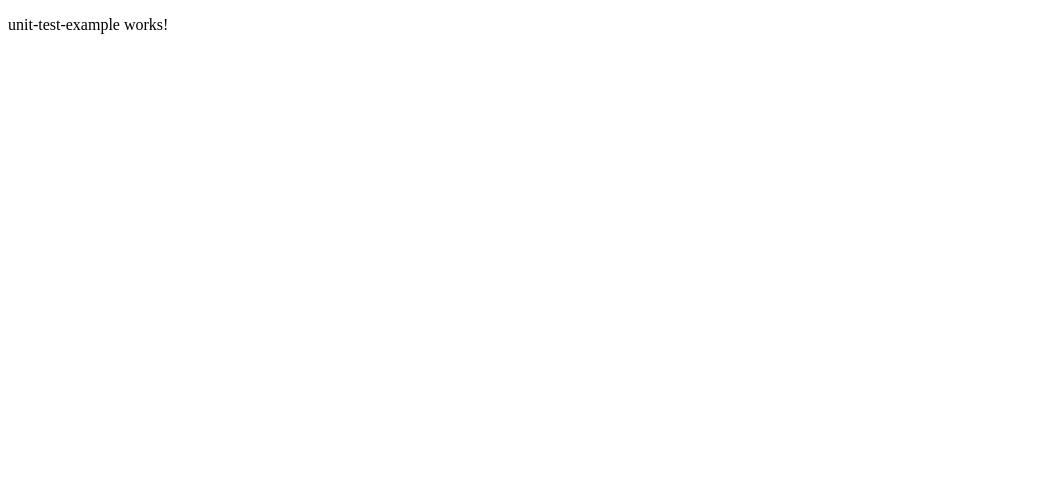
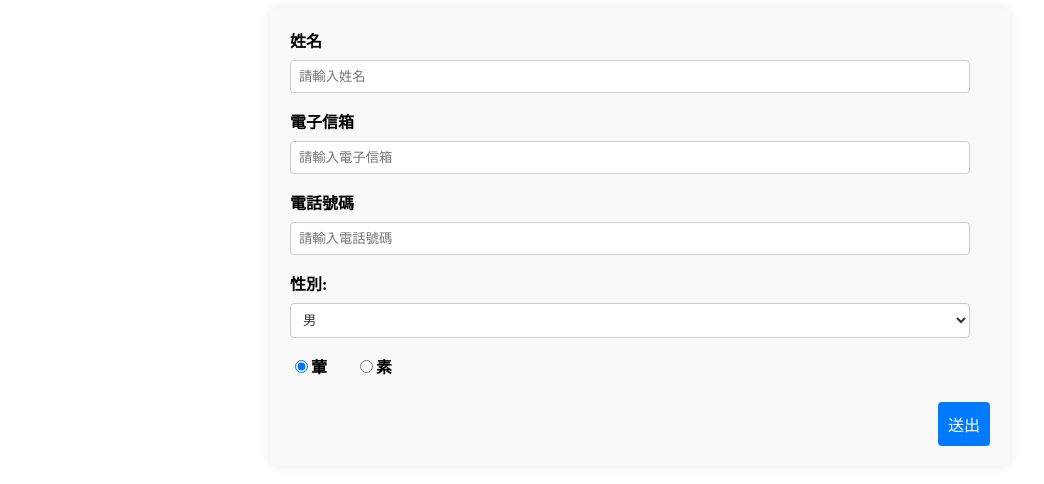
Before and after one commit to CTL098775/Angular_Test, an Angular app: page /unit-test-example in a window 1280 px wide. Shown: the top 484 px of the page, without its empty margins (0-1044 px from the left). Built offline with nearby package versions, Linux system fonts and the light colour scheme.

Commit message:
Create a Form

```diff
--- a/src/app/features/features.module.ts
+++ b/src/app/features/features.module.ts
@@ -1,10 +1,10 @@
 import { NgModule } from '@angular/core';
 import { CommonModule } from '@angular/common';
-
 import { FeaturesRoutingModule } from './features-routing.module';
+import { ReactiveFormsModule } from '@angular/forms';
 
 @NgModule({
   declarations: [],
-  imports: [CommonModule, FeaturesRoutingModule],
+  imports: [CommonModule, FeaturesRoutingModule, ReactiveFormsModule],
 })
 export class FeaturesModule {}
--- a/src/app/features/unit-test-example/pages/unit-test-example.component.html
+++ b/src/app/features/unit-test-example/pages/unit-test-example.component.html
@@ -1 +1,66 @@
-<p>unit-test-example works!</p>
+<div>
+  <form [formGroup]="formGroup">
+    <div>
+      <label for="name">姓名</label>
+      <input
+        id="name"
+        formControlName="name"
+        type="text"
+        placeholder="請輸入姓名"
+        [ngClass]="{ 'input-error': formControlInvalid('name') }"
+      />
+      <small *ngIf="formControlInvalid('name')" class="error">
+        {{ showErrorMessage('name') }}
+      </small>
+    </div>
+    <div>
+      <label for="email">電子信箱</label>
+      <input
+        id="email"
+        formControlName="email"
+        type="email"
+        placeholder="請輸入電子信箱"
+        [ngClass]="{ 'input-error': formControlInvalid('email') }"
+      />
+      <small *ngIf="formControlInvalid('email')" class="error">
+        {{ showErrorMessage('email') }}
+      </small>
+      <div>
+        <label for="phone">電話號碼</label>
+        <input
+          id="phone"
+          formControlName="phone"
+          type="phone"
+          placeholder="請輸入電話號碼"
+          [ngClass]="{ 'input-error': formControlInvalid('phone') }"
+        />
+        <small *ngIf="formControlInvalid('phone')" class="error">
+          {{ showErrorMessage('phone') }}
+        </small>
+      </div>
+      <div>
+        <label for="gender">性別:</label>
+        <select id="gender" formControlName="gender">
+          <option *ngFor="let option of genderOptions" [value]="option.value">
+            {{ option.label }}
+          </option>
+        </select>
+      </div>
+      <div class="radio-group">
+        <div *ngFor="let option of foodKindOptions">
+          <input
+            type="radio"
+            id="kind"
+            formControlName="kind"
+            [value]="option.value"
+          />
+          <label for="{{ option.value }}">{{ option.label }}</label>
+        </div>
+      </div>
+      <div class="button-container">
+        <button type="submit" (click)="onSubmit()">送出</button>
+      </div>
+    </div>
+  </form>
+  <p>{{ message }}</p>
+</div>
--- a/src/app/features/unit-test-example/pages/unit-test-example.component.scss
+++ b/src/app/features/unit-test-example/pages/unit-test-example.component.scss
@@ -0,0 +1,81 @@
+form {
+  max-width: 700px;
+  margin: 0 auto;
+  padding: 20px;
+  border-radius: 8px;
+  background-color: #f9f9f9;
+  box-shadow: 0 0 10px rgba(0, 0, 0, 0.1);
+  display: flex;
+  flex-direction: column;
+}
+
+label {
+  display: block;
+  margin-bottom: 8px;
+  font-weight: bold;
+}
+
+input[type='text'],
+input[type='email'],
+input[type='tel'],
+input[type='phone'],
+select {
+  width: calc(100% - 20px);
+  padding: 8px;
+  margin-bottom: 16px;
+  border: 1px solid #ccc;
+  border-radius: 4px;
+  box-sizing: border-box;
+}
+
+select {
+  background-color: #ffffff;
+  color: #333;
+}
+
+.radio-group {
+  display: flex;
+  gap: 20px;
+  margin-bottom: 16px;
+}
+
+.radio-group label {
+  display: inline-block;
+  margin-right: 8px;
+}
+
+button {
+  padding: 10px;
+  background-color: #007bff;
+  color: white;
+  border: none;
+  border-radius: 4px;
+  cursor: pointer;
+  font-size: 16px;
+}
+
+button:hover {
+  background-color: #0056b3;
+}
+
+.button-container {
+  text-align: right;
+}
+
+p {
+  margin-top: 20px;
+  font-size: 14px;
+  text-align: center;
+  color: #333;
+}
+
+.error {
+  color: red;
+  font-size: 14px;
+  margin-bottom: 16px;
+  display: block;
+}
+
+.input-error {
+  border: 1px solid red !important;
+}
--- a/src/app/features/unit-test-example/pages/unit-test-example.component.ts
+++ b/src/app/features/unit-test-example/pages/unit-test-example.component.ts
@@ -1,8 +1,84 @@
 import { Component } from '@angular/core';
+import { FormBuilder, FormGroup, Validators } from '@angular/forms';
+import { UnitTestExampleService } from '../services/unit-test-example.service';
 
 @Component({
   selector: 'app-unit-test-example',
   templateUrl: './unit-test-example.component.html',
   styleUrls: ['./unit-test-example.component.scss'],
 })
-export class UnitTestExampleComponent {}
+export class UnitTestExampleComponent {
+  formGroup!: FormGroup;
+  message: string = '';
+  genderOptions = [
+    { value: 'male', label: '男' },
+    { value: 'female', label: '女' },
+  ];
+
+  foodKindOptions = [
+    { value: 'meat', label: '葷' },
+    { value: 'vegetable', label: '素' },
+  ];
+
+  constructor(
+    private fb: FormBuilder,
+    private unitTestExampleService: UnitTestExampleService,
+  ) {}
+
+  ngOnInit(): void {
+    this.initFormGroup();
+  }
+
+  // 初始化表單
+  private initFormGroup(): void {
+    this.formGroup = this.fb.nonNullable.group({
+      name: ['', Validators.required],
+      email: ['', [Validators.required, Validators.email]],
+      phone: ['', [Validators.required, this.phoneNumberValidator()]],
+      gender: [this.genderOptions[0].value, Validators.required],
+      kind: [this.foodKindOptions[0].value, Validators.required],
+    });
+  }
+
+  onSubmit(): void {
+    if (this.formGroup.invalid) {
+      this.formGroup.markAllAsTouched();
+      return;
+    }
+    console.log('OK');
+  }
+
+  // 驗證電話號碼為10碼
+  private phoneNumberValidator() {
+    return (control: any): { [key: string]: boolean } | null => {
+      const cleaned = control.value.replace(/\D/g, '');
+      if (!cleaned) {
+        return { required: true };
+      }
+      return cleaned.length === 10 ? null : { incompletePhoneNumber: true };
+    };
+  }
+
+  // 表單的值若為空值，顯示紅框警告
+  formControlInvalid(formControlName: string): boolean {
+    const formControl = this.formGroup.get(formControlName);
+    return formControl
+      ? formControl.invalid && (formControl.dirty || formControl.touched)
+      : false;
+  }
+
+  // 格式錯誤訊息提示
+  showErrorMessage(name: string): string {
+    const control = this.formGroup.get(name);
+    if (control?.errors?.['required']) {
+      return `此欄位必須輸入`;
+    }
+    if (control?.errors?.['incompletePhoneNumber']) {
+      return `請輸入完整電話號碼`;
+    }
+    if (control?.errors?.['email']) {
+      return `請輸入有效電子信箱`;
+    }
+    return '';
+  }
+}
--- a/src/app/features/unit-test-example/unit-test-example.module.ts
+++ b/src/app/features/unit-test-example/unit-test-example.module.ts
@@ -2,9 +2,10 @@ import { NgModule } from '@angular/core';
 import { CommonModule } from '@angular/common';
 import { UnitTestExampleRoutingModule } from './unit-test-example-routing.module';
 import { UnitTestExampleComponent } from './pages/unit-test-example.component';
+import { ReactiveFormsModule } from '@angular/forms';
 
 @NgModule({
   declarations: [UnitTestExampleComponent],
-  imports: [CommonModule, UnitTestExampleRoutingModule],
+  imports: [CommonModule, UnitTestExampleRoutingModule, ReactiveFormsModule],
 })
 export class UnitTestExampleModule {}
```
Also changed, not shown: src/app/app.module.ts (+10 -2 lines), src/app/shared/shared.module.ts (added, +8 -0 lines).
